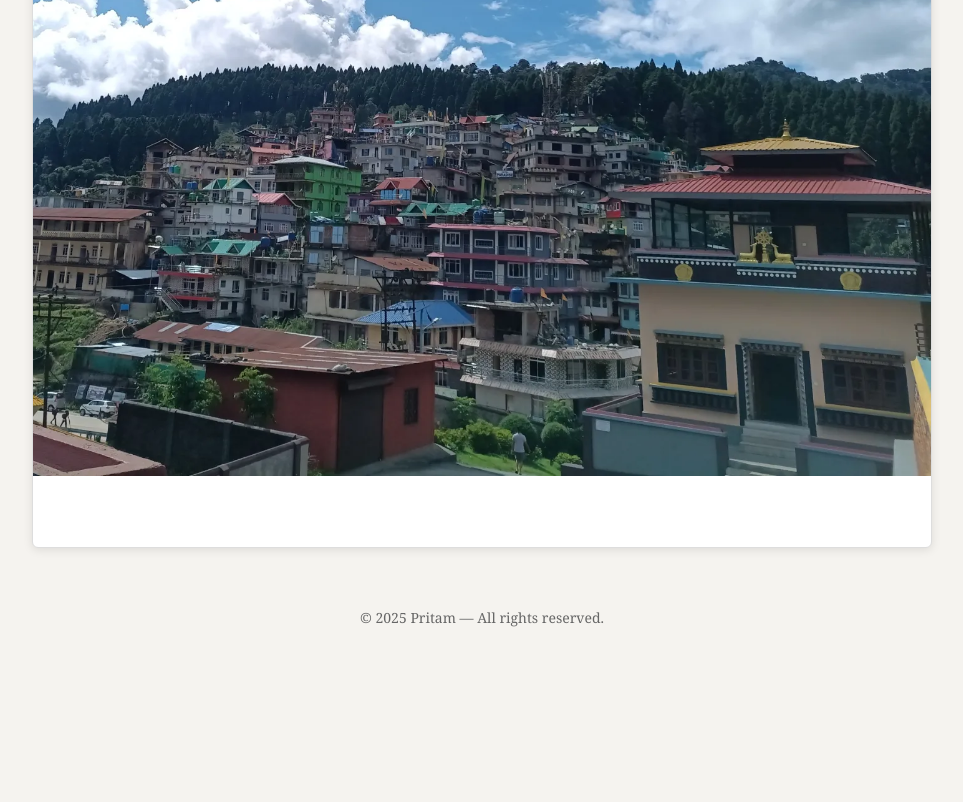
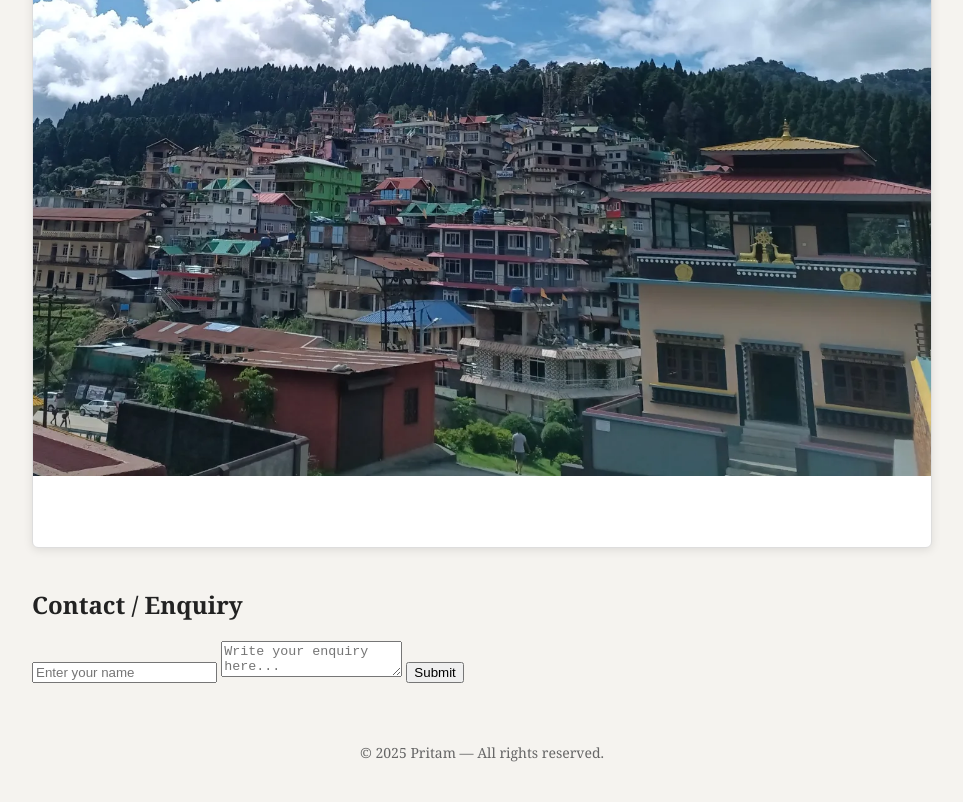
Before and after one commit to bdndkdbfn/pritam.github.io, a plain HTML site: page index.html in a window 1280 px wide. Shown: the part 2396-3198 px from the top of the page, without its empty margins (158-1121 px from the left). Before the commit the page ends 3063 px from the top, so only its background shows below. Drawn offline with Linux system fonts and the light colour scheme.

Commit message:
Update index.html

```diff
--- a/index.html
+++ b/index.html
@@ -124,6 +124,14 @@ Zohran Mamdani represents more than a politician; he embodies the possibility of
         <p> </p>
       </div>
     </article>
+      <div class="enquiry-box">
+  <h2>Contact / Enquiry</h2>
+  <input type="text" id="name" placeholder="Enter your name">
+  <textarea id="enquiry" placeholder="Write your enquiry here..."></textarea>
+  <button id="submit">Submit</button>
+
+  <div id="response"></div>
+      </div>
   </main>
 
   <!-- Footer -->
```
